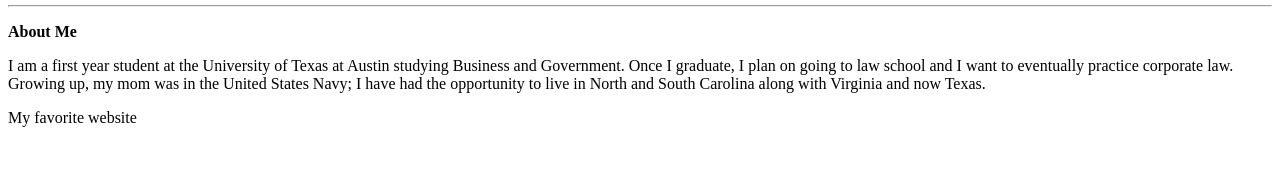
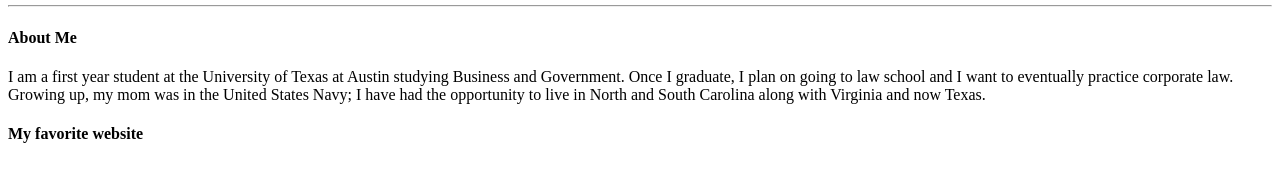
Before and after one commit to WillieJC3/WillieJC3.github.io, a plain HTML site: page index.html in a window 1280 px wide. Shown: the part 319-500 px from the top of the page. Drawn offline with Linux system fonts and the light colour scheme.

Commit message:
fixed heading for about and favorite

```diff
--- a/index.html
+++ b/index.html
@@ -1,5 +1,5 @@
 <h1 style="text-align: center;">My name is Willie J. Crawford III, welcome to my site!</h1>
 <center><img src="https://media.licdn.com/dms/image/C4E03AQEchqR_Qxj29g/profile-displayphoto-shrink_200_200/0?e=1561593600&v=beta&t=Fm8dxtcFQAev5hgUTEKxQ9HwSwdr1p6_wklMI9RTKJc" width="250" height="250" align="BOTTOM" /></center><hr />
-<p><strong>About Me</strong></p>
+<h4><strong>About Me</strong></h4>
 <p> I am a first year student at the University of Texas at Austin studying Business and Government. Once I graduate, I plan on going to law school and I want to eventually practice corporate law. Growing up, my mom was in the United States Navy; I have had the opportunity to live in North and South Carolina along with Virginia and now Texas. <p>
-<p> My favorite website </p>
+<h4> My favorite website </h4>
```
